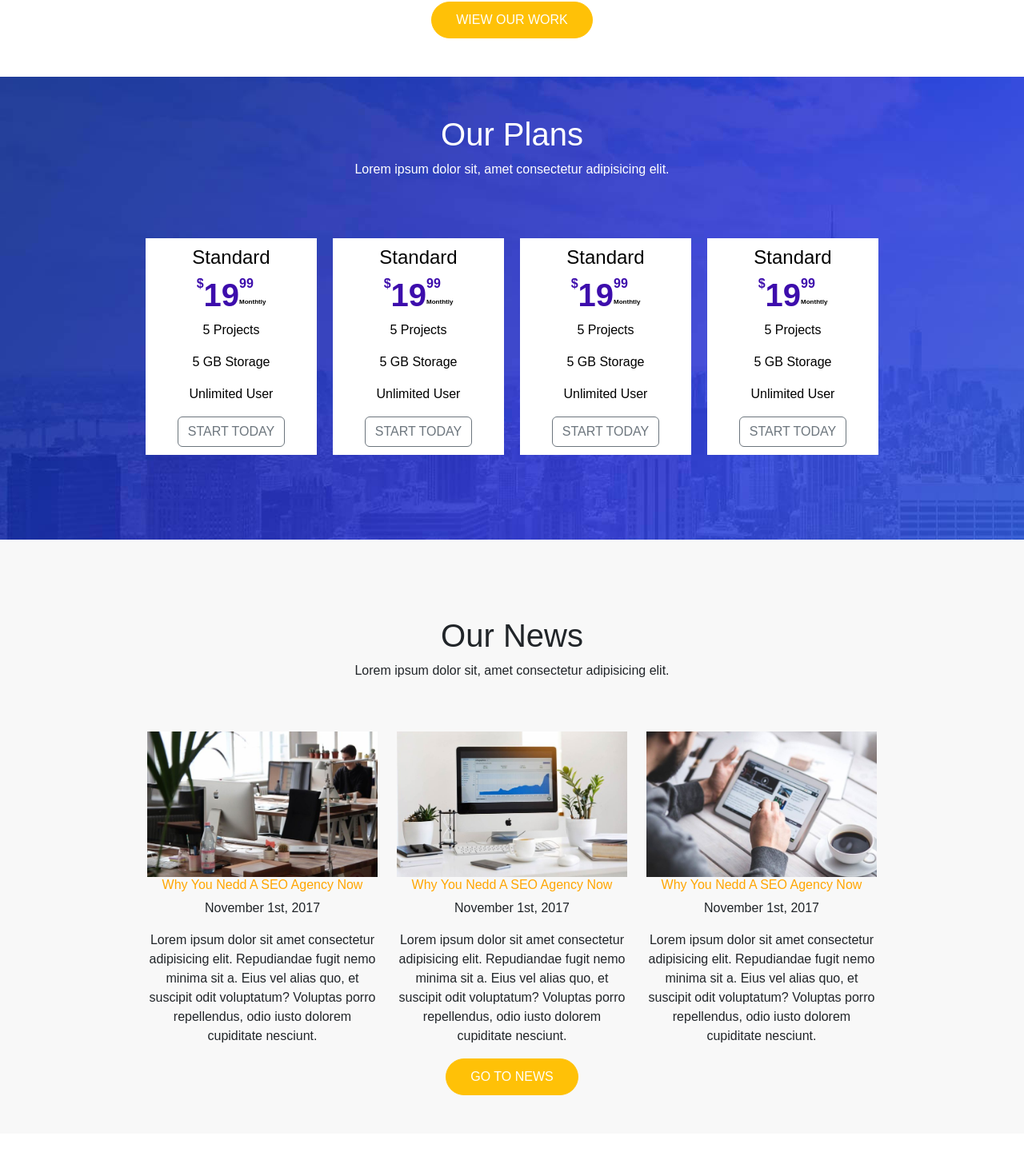
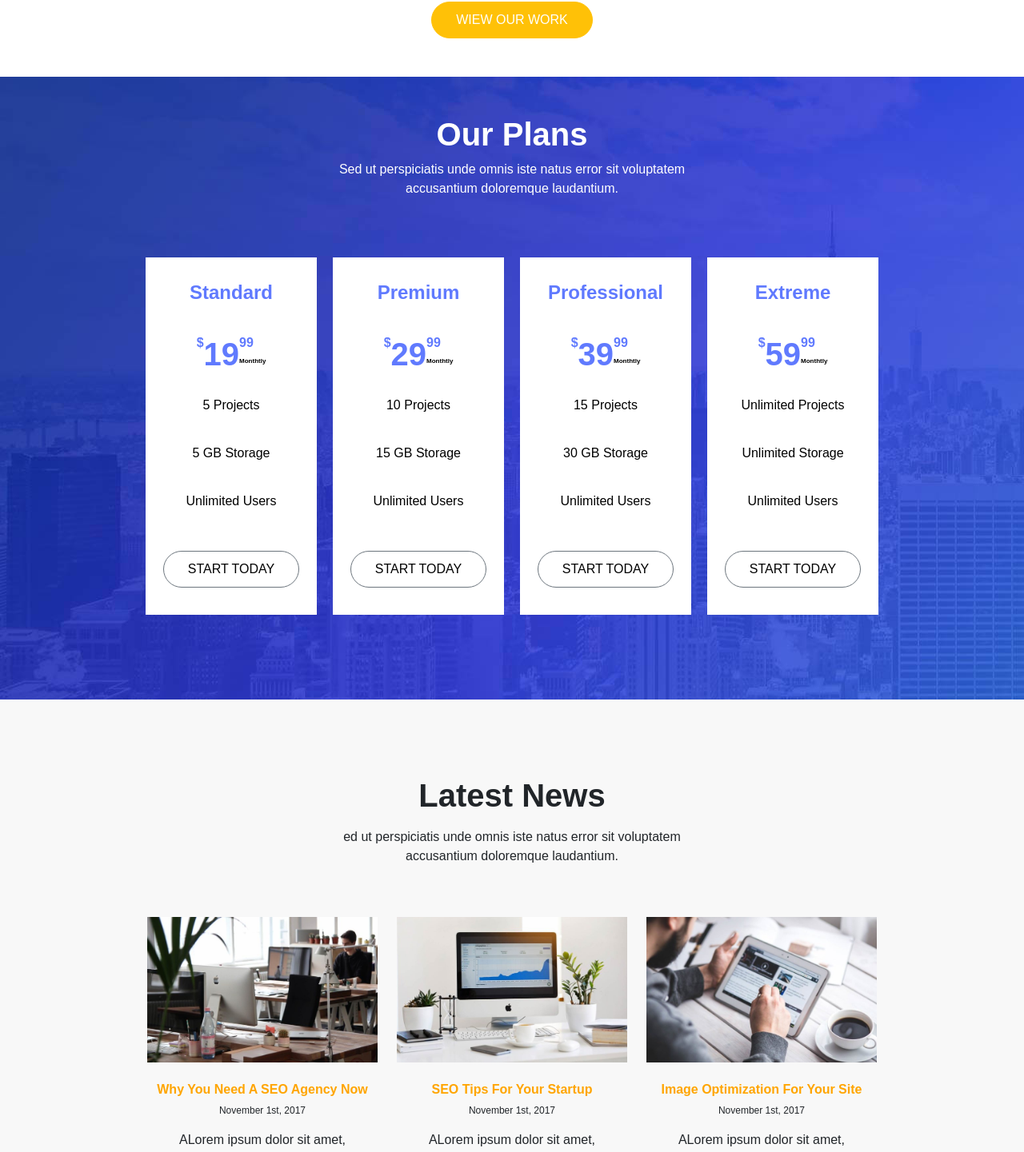
Before and after one commit to info-mic-info/proj-html-vuejs, a Vue app: page / in a window 1280 px wide. Shown: the part 3612-5053 px from the top of the page at 80% size. Built offline with nearby package versions, Linux system fonts and the light colour scheme.

Commit message:
complete structure

```diff
--- a/src/components/JumbotronActive.vue
+++ b/src/components/JumbotronActive.vue
@@ -111,13 +111,13 @@ _____________________________ -->
 .right {
   position: absolute;
   right: 5px;
-  top: 15%;
+  top: 30%;
 }
 
 .left {
   position: absolute;
   left: 5px;
-  top: 15%;
+  top: 30%;
 }
 li {
   padding: 5px 0;
--- a/src/components/Section_a_Footer.vue
+++ b/src/components/Section_a_Footer.vue
@@ -44,14 +44,14 @@ export default {
 
 
 <template lang="">
-    <div class="container w-75 text-center">
+    <div class="container w-75 text-center py-5">
         <ul>
             <li> <h2><strong>What Our Client Say</strong></h2></li>
             <li> <img :src="`/src/assets/images/`+ img_circle[this.activeImage].image"></li>
             <li><p><i>{{img_circle[this.activeImage].paragraf}}</i></p></li>
             <li><p><strong>{{img_circle[this.activeImage].nameavatar}}</strong>, {{img_circle[this.activeImage].work}} </p></li>
         </ul>
-        <div class="container">
+        <div class="container pb-5">
 
             <i  v-for="(item, index) in img_circle"
                     :class="(activeImage === index) ? `fa-solid fa-circle` : ``" class="fa-regular fa-circle me-1" @click=" nextImage()" ></i>
--- a/src/components/Section_b_Footer.vue
+++ b/src/components/Section_b_Footer.vue
@@ -1,36 +1,3 @@
-<!-- <script>
-export default {};
-</script>
-
-
-<template lang="">
-    <section class="background_b_Footer ">
-        <div class="container w-75 py-5">
-            <ul class="text-center">
-                <li>  <h4><strong>Start Your Free Consultation</strong></h4></li>
-                <li>   <p>Lorem ipsum dolor sit, amet consectetur adipisicing elit. Ipsum quos, inventore velit est voluptates veniam labore culpa aperiam tenetur quaerat at sint consequatur tempore magni quisquam maxime. Similique, sunt optio.</p></li>
-                <li>   <button type="button" class="btn btn-warning">CONTACT US NOW</button></li>
-        </ul>
-        </div>
-    </section>
-</template>
-
-
-<style lang="scss" scoped>
-.background_b_Footer {
-  background-image: url("../assets/images/CTA-seo-1.jpg");
-  background-size: cover;
-  color: white;
-  filter: brightness(50%);
-  z-index: 0;
-
-  li {
-    color: white;
-    z-index: 1;
-  }
-}
-</style> -->
-
 <script>
 export default {};
 </script>
@@ -41,11 +8,11 @@ export default {};
     <img class="img-fluid" src="../assets/images/CTA-seo-1.jpg" alt="">
 
 
-    <div class="container w-50 py-5">
+    <div class="container w-25 py-2">
         <ul class="text-center">
-            <li>  <h4><strong>Start Your Free Consultation</strong></h4></li>
-            <li>   <p>Lorem ipsum dolor sit, amet consectetur adipisicing elit. Ipsum quos, inventore velit est voluptates veniam labore culpa aperiam tenetur quaerat at sint consequatur tempore magni quisquam maxime. Similique, sunt optio.</p></li>
-            <li>   <button type="button" class="btn btn-warning radius">CONTACT US NOW</button></li>
+            <li><h2><strong>Start Your Free Consultation</strong></h2></li>
+            <li><p>Sed ut perspiciatis unde omnis iste natus error sit voluptatem accusantium doloremque laudantium.</p></li>
+            <li><button type="button" class="btn btn-warning radius">CONTACT US NOW</button></li>
     </ul>
 
 </div>
@@ -62,6 +29,14 @@ img {
   filter: brightness(30%);
 }
 
+li {
+  padding: 10px 0;
+}
+
+.btn {
+  background-color: orange;
+}
+
 .col-12 {
   position: relative;
   .container {
--- a/src/components/Section_d.vue
+++ b/src/components/Section_d.vue
@@ -5,64 +5,69 @@ export default {};
 <template lang="">
   <section class="background_d">
     <div class="container w-75 py-5">
-    <div class="text-center">
-    <h1>Our Plans</h1>
-    <p>Lorem ipsum dolor sit, amet consectetur adipisicing elit.</p>
+    <div class="container w-50 text-center">
+    <h1><strong>Our Plans</strong></h1>
+    <p>Sed ut perspiciatis unde omnis iste natus error sit voluptatem accusantium doloremque laudantium.</p>
   </div>
 
   <div class="container py-5">
     <div class="row d-flex justify-content-between">
       <div class="col text-center">
-        <h4>Standard</h4>
+        <h4><strong>Standard</strong></h4>
         <div class="price d-flex justify-content-center">
-          <div ><h6>$</h6></div>
-          <div ><h1>19</h1></div>
-          <div ><h6>99</h6> <p>Monthtly</p></div>
+          <div><h6>$</h6></div>
+          <div><h1>19</h1></div>
+          <div><h6>99</h6> <p>Monthtly</p></div>
         </div>
-
+        <div class="info">
         <p>5 Projects</p>
         <p>5 GB Storage</p>
-        <p>Unlimited User</p>
-        <button type="button" class="btn btn-outline-secondary">START TODAY</button>
+        <p>Unlimited Users</p>
+      </div>
+        <button type="button" class="btn btn-outline-secondary radius my-4">START TODAY</button>
+      </div>
+      <div class="col text-center">
+        <h4><strong>Premium</strong></h4>
+        <div class="price d-flex justify-content-center">
+          <div><h6>$</h6></div>
+          <div><h1>29</h1></div>
+          <div><h6>99</h6> <p>Monthtly</p></div>
+        </div>
+        <div class="info">
+        <p>10 Projects</p>
+        <p>15 GB Storage</p>
+        <p>Unlimited Users</p>
+      </div>
+        <button type="button" class="btn btn-outline-secondary radius my-4">START TODAY</button>
+      </div>
+      <div class="col text-center">
+        <h4><strong>Professional</strong></h4>
+        <div class="price d-flex justify-content-center">
+          <div><h6>$</h6></div>
+          <div><h1>39</h1></div>
+          <div><h6>99</h6> <p>Monthtly</p></div>
+        </div>
+        <div class="info">
+        <p>15 Projects</p>
+        <p>30 GB Storage</p>
+        <p>Unlimited Users</p>
+      </div>
+        <button type="button" class="btn btn-outline-secondary radius my-4">START TODAY</button>
       </div>
 
       <div class="col text-center">
-        <h4>Standard</h4>
+        <h4><strong>Extreme</strong></h4>
         <div class="price d-flex justify-content-center">
-          <div ><h6>$</h6></div>
-          <div ><h1>19</h1></div>
-          <div ><h6>99</h6> <p>Monthtly</p></div>
+          <div><h6>$</h6></div>
+          <div><h1>59</h1></div>
+          <div><h6>99</h6> <p>Monthtly</p></div>
         </div>
-        <p>5 Projects</p>
-        <p>5 GB Storage</p>
-        <p>Unlimited User</p>
-        <button type="button" class="btn btn-outline-secondary">START TODAY</button>
+        <div class="info">
+        <p>Unlimited Projects</p>
+        <p>Unlimited Storage</p>
+        <p>Unlimited Users</p>
       </div>
-
-      <div class="col text-center">
-        <h4>Standard</h4>
-        <div class="price d-flex justify-content-center">
-          <div ><h6>$</h6></div>
-          <div ><h1>19</h1></div>
-          <div ><h6>99</h6> <p>Monthtly</p></div>
-        </div>
-        <p>5 Projects</p>
-        <p>5 GB Storage</p>
-        <p>Unlimited User</p>
-        <button type="button" class="btn btn-outline-secondary">START TODAY</button>
-      </div>
-
-      <div class="col text-center">
-        <h4>Standard</h4>
-        <div class="price d-flex justify-content-center">
-          <div ><h6>$</h6></div>
-          <div ><h1>19</h1></div>
-          <div ><h6>99</h6> <p>Monthtly</p></div>
-        </div>
-        <p>5 Projects</p>
-        <p>5 GB Storage</p>
-        <p>Unlimited User</p>
-        <button type="button" class="btn btn-outline-secondary">START TODAY</button>
+        <button type="button" class="btn btn-outline-secondary radius my-4">START TODAY</button>
       </div>
 
 
@@ -78,6 +83,25 @@ export default {};
   color: white;
 }
 
+.btn {
+  color: black;
+
+  &:hover {
+    background-color: orange;
+  }
+}
+
+.info {
+  p {
+    padding: 10px 0;
+  }
+}
+
+h4 {
+  padding: 20px 0;
+  color: rgb(96, 122, 254);
+}
+
 .col {
   background-color: white;
   color: black;
@@ -86,6 +110,7 @@ export default {};
 }
 
 .price {
+  padding: 10px 0;
   p {
     font-size: 8px;
     font-weight: bold;
@@ -94,7 +119,7 @@ export default {};
   h6 {
     font-weight: bold;
     text-align: left;
-    color: rgb(61, 13, 172);
+    color: rgb(96, 122, 254);
   }
 }
 </style>
--- a/src/components/Section_e.vue
+++ b/src/components/Section_e.vue
@@ -5,9 +5,9 @@ export default {};
 <template>
   <section class="background_e">
     <div class="container w-75 py-5">
-      <div class="text-center py-5">
-        <h1>Our News</h1>
-        <p>Lorem ipsum dolor sit, amet consectetur adipisicing elit.</p>
+      <div class="container w-50 text-center py-5">
+        <h1 class="mb-3"><strong>Latest News</strong></h1>
+        <p>ed ut perspiciatis unde omnis iste natus error sit voluptatem accusantium doloremque laudantium.</p>
       </div>
       <div class="container text-center">
         <div class="row">
@@ -16,9 +16,9 @@ export default {};
               src="../assets/images/related-service-2-700x441.jpg"
               alt=""
             >
-            <h6>Why You Nedd A SEO Agency Now</h6>
-            <p>November 1st, 2017</p>
-            <p>Lorem ipsum dolor sit amet consectetur adipisicing elit. Repudiandae fugit nemo minima sit a. Eius vel alias quo, et suscipit odit voluptatum? Voluptas porro repellendus, odio iusto dolorem cupiditate nesciunt.</p>
+            <h6 class="pt-4"><strong>Why You Need A SEO Agency Now</strong></h6>
+            <p class="miniature">November 1st, 2017</p>
+            <p>ALorem ipsum dolor sit amet, consectetur adipiscing elit. In et scelerisque sem. Nunc molestie neque augue, at gravida mi blandit</p>
           </div>
 
           <div class="col-4">
@@ -26,9 +26,9 @@ export default {};
               src="../assets/images/related-service-4-700x441.jpg"
               alt=""
             >
-            <h6>Why You Nedd A SEO Agency Now</h6>
-            <p>November 1st, 2017</p>
-            <p>Lorem ipsum dolor sit amet consectetur adipisicing elit. Repudiandae fugit nemo minima sit a. Eius vel alias quo, et suscipit odit voluptatum? Voluptas porro repellendus, odio iusto dolorem cupiditate nesciunt.</p>
+            <h6 class="pt-4"><strong>SEO Tips For Your Startup</strong></h6>
+            <p class="miniature">November 1st, 2017</p>
+            <p>ALorem ipsum dolor sit amet, consectetur adipiscing elit. In et scelerisque sem. Nunc molestie neque augue, at gravida mi blandit</p>
           </div>
 
           <div class="col-4">
@@ -36,14 +36,14 @@ export default {};
               src="../assets/images/blog-post-6-700x441.jpg"
               alt=""
             >
-            <h6>Why You Nedd A SEO Agency Now</h6>
-            <p>November 1st, 2017</p>
-            <p>Lorem ipsum dolor sit amet consectetur adipisicing elit. Repudiandae fugit nemo minima sit a. Eius vel alias quo, et suscipit odit voluptatum? Voluptas porro repellendus, odio iusto dolorem cupiditate nesciunt.</p>
+            <h6 class="pt-4"><strong>Image Optimization For Your Site</strong></h6>
+            <p class="miniature">November 1st, 2017</p>
+            <p>ALorem ipsum dolor sit amet, consectetur adipiscing elit. In et scelerisque sem. Nunc molestie neque augue, at gravida mi blandit</p>
           </div>
 
         </div>
       </div>
-      <div class="container text-center">
+      <div class="container text-center py-5">
         <button
           type="button"
           class="btn btn-warning radius"
@@ -57,6 +57,10 @@ export default {};
 .background_e {
   background-color: #f8f8f8;
 }
+
+.miniature {
+  font-size: 12px;
+}
 img {
   width: 100%;
   object-fit: cover;
```
Also changed, not shown: src/components/Section_c_Footer.vue (+90 -6 lines).
